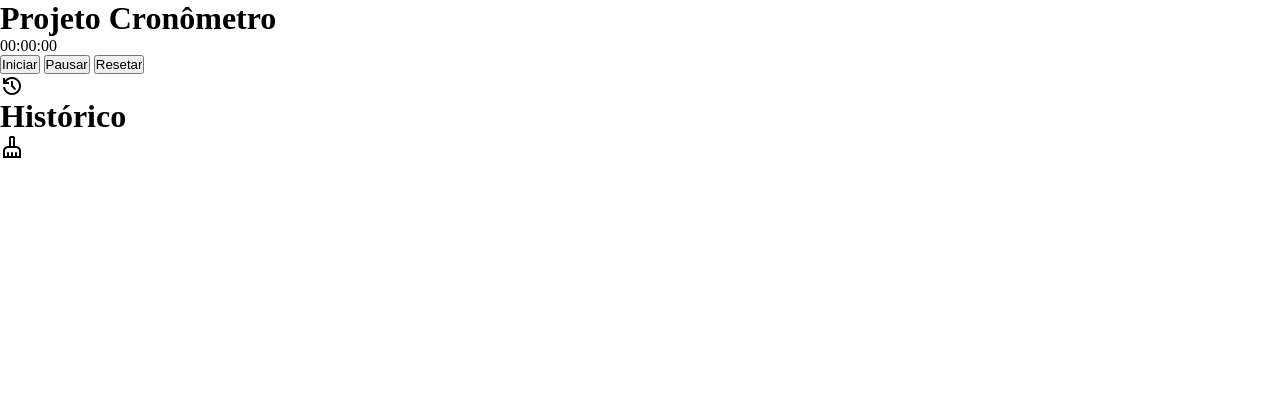
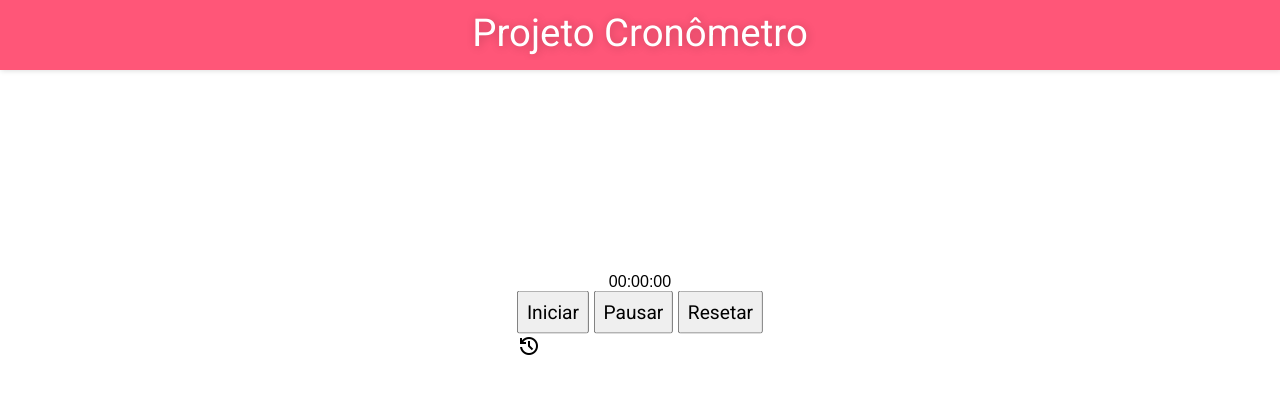
Before and after one commit to oigorsz/JavaScript, a plain HTML site: page projeto-cronometro/pt1/index.html in a window 1280 px wide. Drawn offline with nearby package versions, Linux system fonts and the light colour scheme; a web font is replaced by a local one.

Commit message:
projeto cronometro

```diff
--- a/projeto-cronometro/estilos/style.css
+++ /dev/null
@@ -1,19 +0,0 @@
-@charset "UTF-8";
-
-* {
-    padding: 0px;
-    margin: 0px;
-    overflow: hidden;
-}
-
-span {
-    cursor: pointer;
-}
-
-#historico {
-    display: block;
-}
-
-#res {
-    display: none;
-}
--- a/projeto-cronometro/contador.js
+++ b/projeto-cronometro/pt1/contador.js
@@ -58,10 +58,10 @@ function twoNumber(digito){
 }
 
 function history(){
-    if (tempos.style.display == "block"){
+    if (tempos.style.display == "none"){
+        tempos.style.display = "block"
+    } else {
         tempos.style.display = "none"
-    } else {
-        tempos.style.display = "block"
     }
 }
 
--- /dev/null
+++ b/projeto-cronometro/pt1/estilos/style.css
@@ -0,0 +1,79 @@
+@charset "UTF-8";
+@import url('https://fonts.googleapis.com/css2?family=Bebas+Neue&family=Gugi&family=Poiret+One&family=Roboto&family=Source+Sans+Pro&family=Ubuntu&display=swap');
+
+
+:root {
+    --cor0: #FF5678;
+    --cor1: #FF7598;
+    --cor2: #FFB4BF;
+}
+
+* {
+    padding: 0px;
+    margin: 0px;
+    overflow: hidden;
+}
+
+body {
+    position: relative;
+    height: 100vh;
+    width: 100vw;
+    overflow: hidden;
+    font-family: Arial, Helvetica, sans-serif;
+}
+
+header {
+    background-color: var(--cor0);
+    padding: 10px;
+    box-shadow: 1px 1px 5px rgba(0, 0, 0, 0.13);
+}
+
+header > h1 {
+    color: #fff;
+    text-align: center;
+
+    height: 50px;
+
+    font-size: 2.4rem;
+    font-family: "Roboto";
+    font-weight: normal;
+    text-shadow: 1px 1px 10px rgba(0, 0, 0, 0.226);
+}
+
+main {
+    position: absolute;
+
+    left: 50%;
+    bottom: 50%;
+    transform: translate(-50%,-50%);
+}
+
+#display{
+    text-align: center;
+}
+
+
+#tempos {
+
+}
+
+
+
+span {
+    cursor: pointer;
+}
+
+#historico {
+    display: block;
+}
+
+#res {
+    display: none;
+}
+
+.bot {
+    cursor: pointer;
+    font-family: "Roboto";
+    font-size: 1.2rem;
+    padding: 8px;
+}
--- a/projeto-cronometro/index.html
+++ b/projeto-cronometro/pt1/index.html
@@ -18,7 +18,7 @@
         <div id="display">
            00:00:00
         </div>
-        <div>
+        <div id="botoes">
             <button id="start" class="bot" onclick="start()">Iniciar</button>
             <button id="stop" class="bot" onclick="pause()">Pausar</button>
             <button id="reset" class="bot" onclick="reset()">Resetar</button>
@@ -27,11 +27,10 @@
             <span id="historico" class="material-symbols-outlined" onclick="history()">
                 history
                 </span>
-                <div id="tempos">
+                <div id="tempos" style="display: none;">
                     <h1>Histórico</h1>
                     <p id="res"></p>
                     <span onclick="clean()" id="clean" class="material-symbols-outlined"> cleaning_services</span>
-
                 </div>
 
 
--- /dev/null
+++ b/projeto-cronometro/pt2/estilos/style.css
@@ -0,0 +1,112 @@
+@charset "UTF-8";
+@import url('https://fonts.googleapis.com/css2?family=Bebas+Neue&family=Gugi&family=Poiret+One&family=Roboto&family=Source+Sans+Pro&family=Ubuntu&display=swap');
+
+
+:root {
+    --cor0: #FF5678;
+    --cor1: #FF7598;
+    --cor2: #ffeef0;
+}
+
+* {
+    padding: 0px;
+    margin: 0px;
+}
+
+body{
+    background-color: var(--cor2);
+    font-family: Arial, Helvetica, sans-serif;
+    height: 100vh;
+    width: 100vw;
+
+    position: relative;
+}
+
+main{
+    margin: auto;
+
+
+}
+
+#bot{
+    text-align: center;
+}
+
+#memoria {
+    text-align: center;
+}
+
+#display{
+    background-color: var(--cor0);
+    color: var(--cor2);
+
+    font-family: gugi;
+    font-size: 3.5rem;
+    padding: 1rem;
+
+    margin-bottom: 1rem;
+
+    text-align: center;
+}
+
+#bot{
+    display: flexbox;
+}
+
+
+.bot {
+    text-align: center;
+    cursor: pointer;
+    font-family: "Roboto";
+
+    background-color: #FF5678;
+    border: none;
+    border-radius: 3px;
+    color: #ffffff;
+
+    box-shadow: 1px 1px 7px rgba(0, 0, 0, 0.100);
+
+    width: 6.5rem;
+    margin: 0.5rem;
+    padding: 1rem;
+    font-size: 1.4rem;
+    box-sizing: border-box;
+}
+
+.bot:hover{
+    background-color: #d80c3f;
+
+    transform: translate(1px, 1px);
+}
+
+
+
+.material-symbols-outlined {
+    cursor: pointer;
+
+    color: #FF5678;
+
+    margin: 0.5rem;
+    font-size: 2.8rem;
+}
+
+#historico{
+    font-family: "Roboto";
+    font-size: 1.3rem;
+}
+
+h2 {
+    color: var(--cor0);
+}
+
+#res {
+    margin: auto;
+    width: 50vw;
+    background-color: var(--cor0);
+    border: none;
+    border-radius: 3px;
+    box-shadow: 1px 1px 7px rgba(0, 0, 0, 0.100);
+
+    color: #ffffff;
+    padding: 1rem;
+}
```
Also changed, not shown: projeto-cronometro/pt2/index.html (added, +33 -0 lines), projeto-cronometro/pt2/script.js (added, +61 -0 lines).
